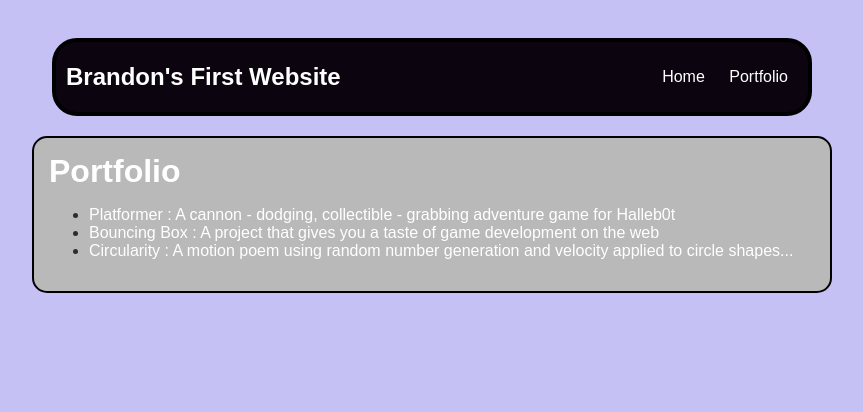
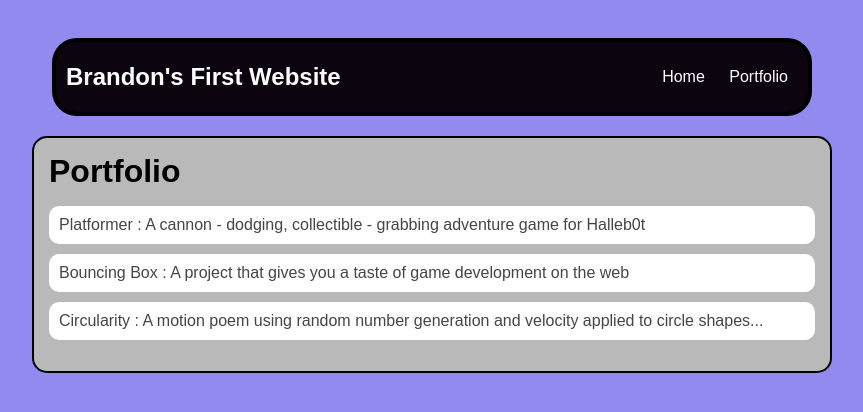
Before and after one commit to BoredomAmBored/BoredomAmBored.github.io, a plain HTML site: page portfolio.html in a window 1280 px wide. Shown: the whole page, without its empty margins (208-1071 px from the left). Drawn offline with Linux system fonts and the light colour scheme.

Commit message:
fixed css

```diff
--- a/style.css
+++ b/style.css
@@ -1,5 +1,5 @@
 body {
-    background: rgba(144, 136, 237, 0.519);
+  background: rgba(46, 30, 225, 0.519);
   color: rgb(45, 45, 45);
   padding: 10px;
   font-family: arial;
@@ -8,7 +8,6 @@ body {
   max-width: 800px;
   margin: auto;
 }
-
 
 /* navigation menu */
 nav {
@@ -38,13 +37,12 @@ body {
   color: #fff;
 }
 
-
 /* main container area beneath menu */
 main {
   background: rgb(185, 185, 185);
   display: flex;
   border: 2px solid black;
-    border-radius: 15px ;
+  border-radius: 15px;
 }
 .sidebar {
   margin-right: 25px;
@@ -60,12 +58,37 @@ body {
   padding: 15px;
 }
 
-
- /* portfolio styles */
 #interests {
   border: 4px rgb(144, 117, 117) ridge;
   padding: 8px;
 }
- h2, h3 {
+h2,
+h3 {
   margin: 0px;
 }
+
+/* portfolio styles */
+.content h1 {
+  color: black;
+}
+
+#portfolio {
+  list-style-type: none;
+  padding-left: 0;
+}
+
+#portfolio li {
+  background: #fff;
+  padding: 10px;
+  border-radius: 10px;
+  margin-bottom: 10px;
+}
+
+#portfolio li:hover {
+  background: #eee;
+}
+
+#portfolio a {
+  text-decoration: none;
+  color: #454545;
+}
```
Also changed, not shown: index.html (+1 -10 lines). Lines whose indentation alone changed are shown as unchanged.
